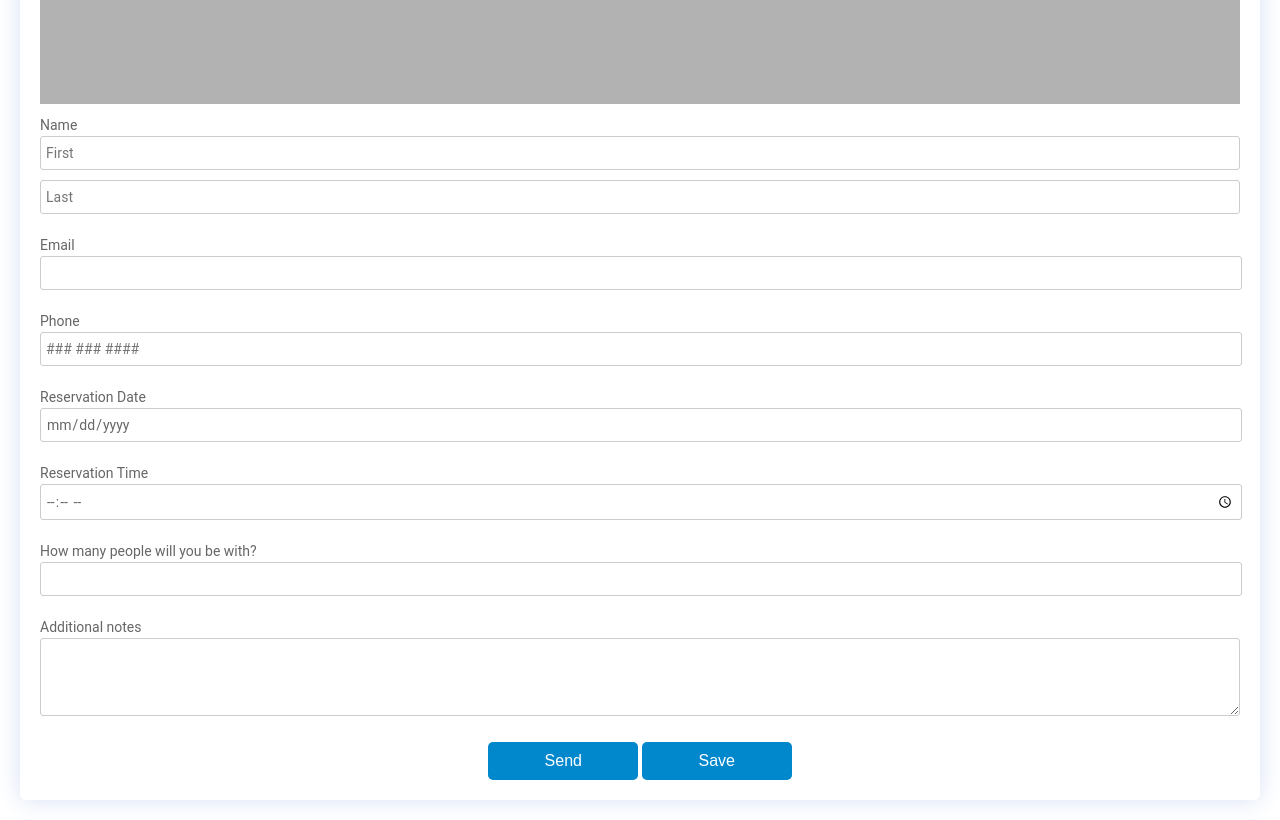
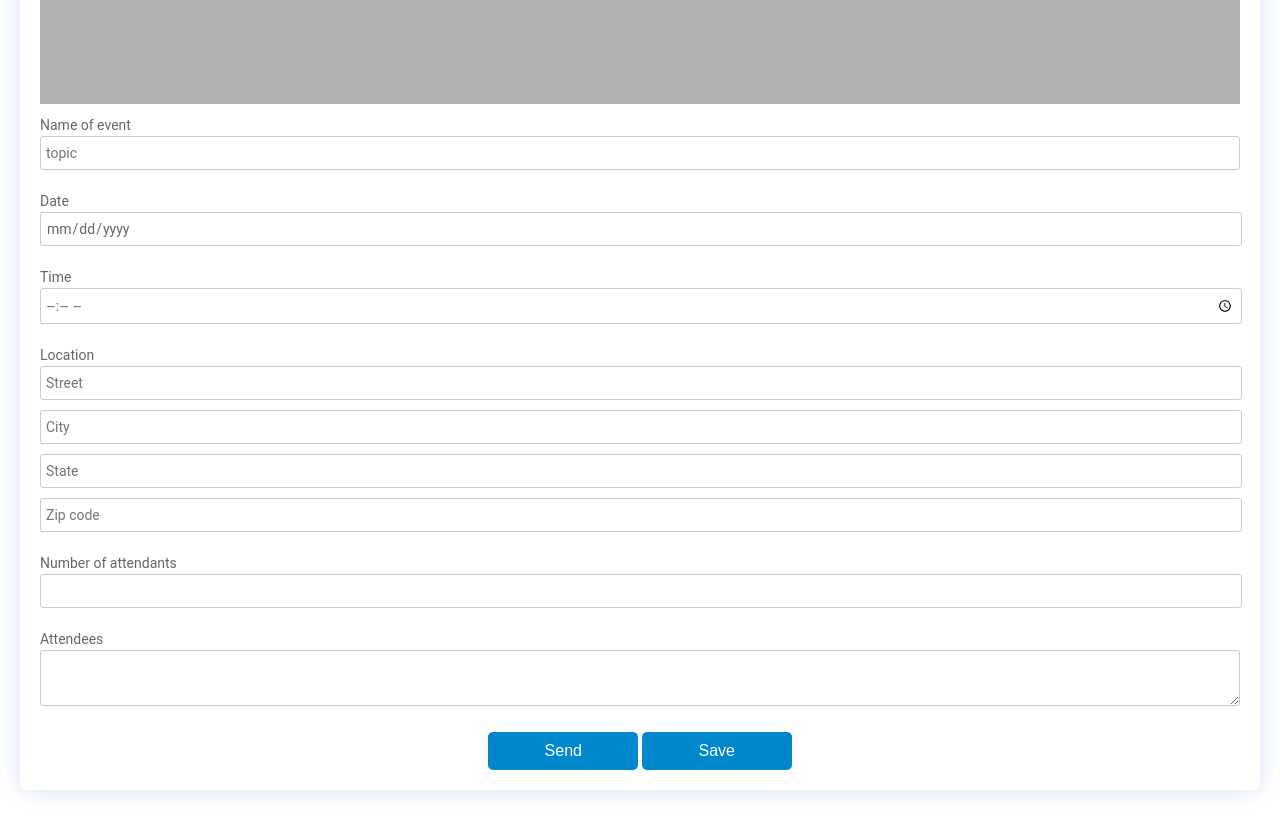
Before and after one commit to CodemastersCS4800/CS4800_Project01, a plain HTML site: page springboot-first-app/index.html in a window 1280 px wide. Shown: the part 236-1056 px from the top of the page. Drawn offline with Linux system fonts and the light colour scheme.

Commit message:
1st page

```diff
--- a/springboot-first-app/index.html
+++ b/springboot-first-app/index.html
@@ -134,37 +134,38 @@
             <h1>Reservation Form</h1>
         </div>
         <div class="item">
-            <p>Name</p>
+            <p>Name of event</p>
             <div class="name-item">
-                <input type="text" name="name" placeholder="First" />
-                <input type="text" name="name" placeholder="Last" />
+                <input type="text" name="name" placeholder="topic" />
             </div>
         </div>
         <div class="item">
-            <p>Email</p>
-            <input type="email" name="email"/>
-        </div>
-        <div class="item">
-            <p>Phone</p>
-            <input type="text" name="phone" placeholder="### ### ####"/>
-        </div>
-        <div class="item">
-            <p>Reservation Date</p>
+            <p>Date</p>
             <input type="date" name="bdate" required/>
             <i class="fas fa-calendar-alt"></i>
         </div>
-        <div class="item">
-            <p>Reservation Time</p>
+        <div class = "item">
+            <p>Time</p>
             <input type="time" name="btime" required/>
         </div>
         <div class="item">
-            <p>How many people will you be with?</p>
-            <input type="text" name="language"/>
+            <p>Location</p>
+            <input type="location" name="Street" placeholder="Street" />
+            <input type="location" name="City" placeholder="City" />
+            <input type="location" name="State" placeholder="State" >
+            <input type="location" name="Zip code" placeholder="Zip code">
         </div>
+
         <div class="item">
-            <p>Additional notes</p>
-            <textarea rows="3"></textarea>
+            <p>Number of attendants</p>
+            <input type="text" name="language" required/>
         </div>
+
+        <div class="item">
+            <p>Attendees</p>
+            <textarea row = "3"></textarea>
+        </div>
+
         <div class="btn-block">
             <button type="submit" href="/">Send</button>
             <button type="submit" href="/">Save</button>
```
Also changed, not shown: 11 other files.
